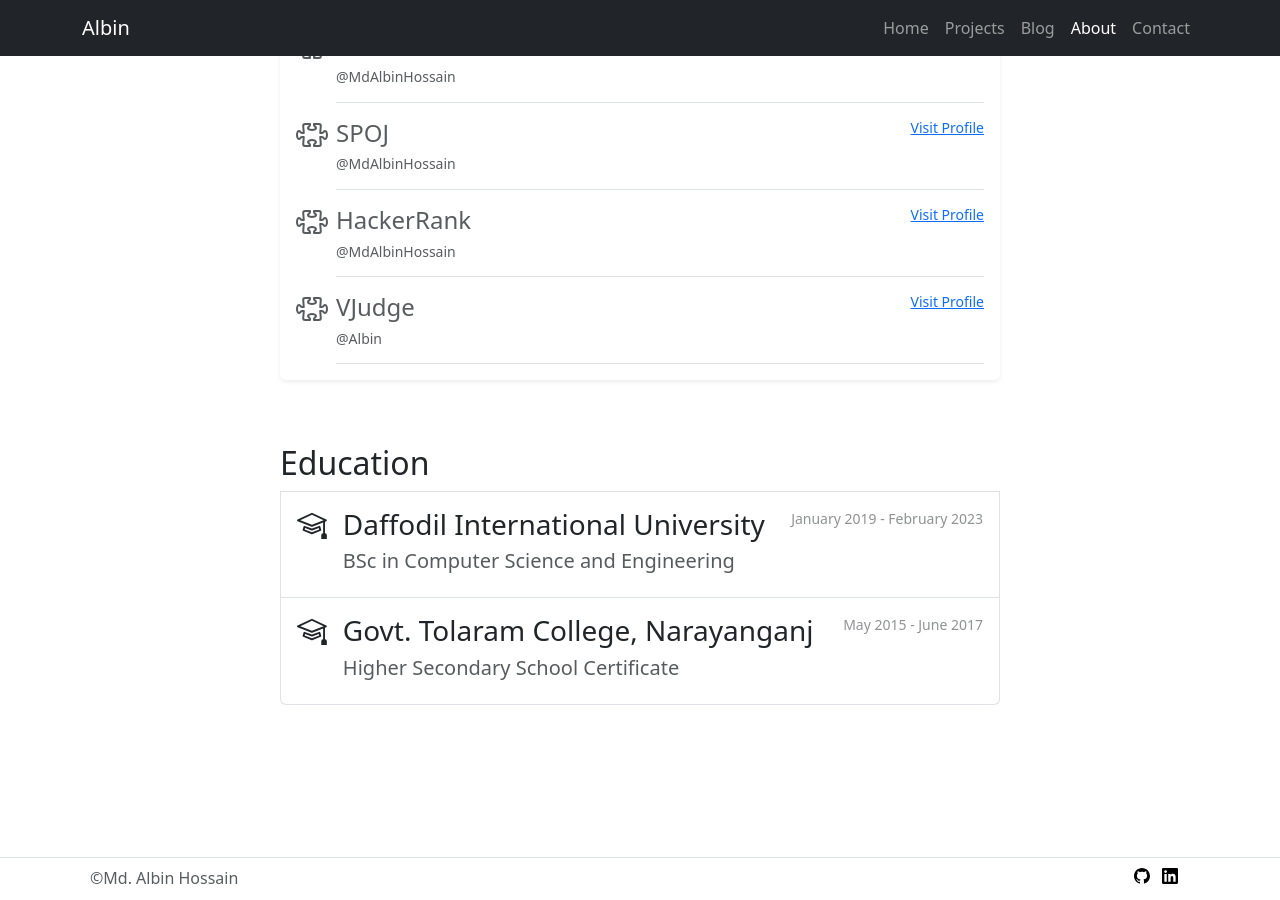
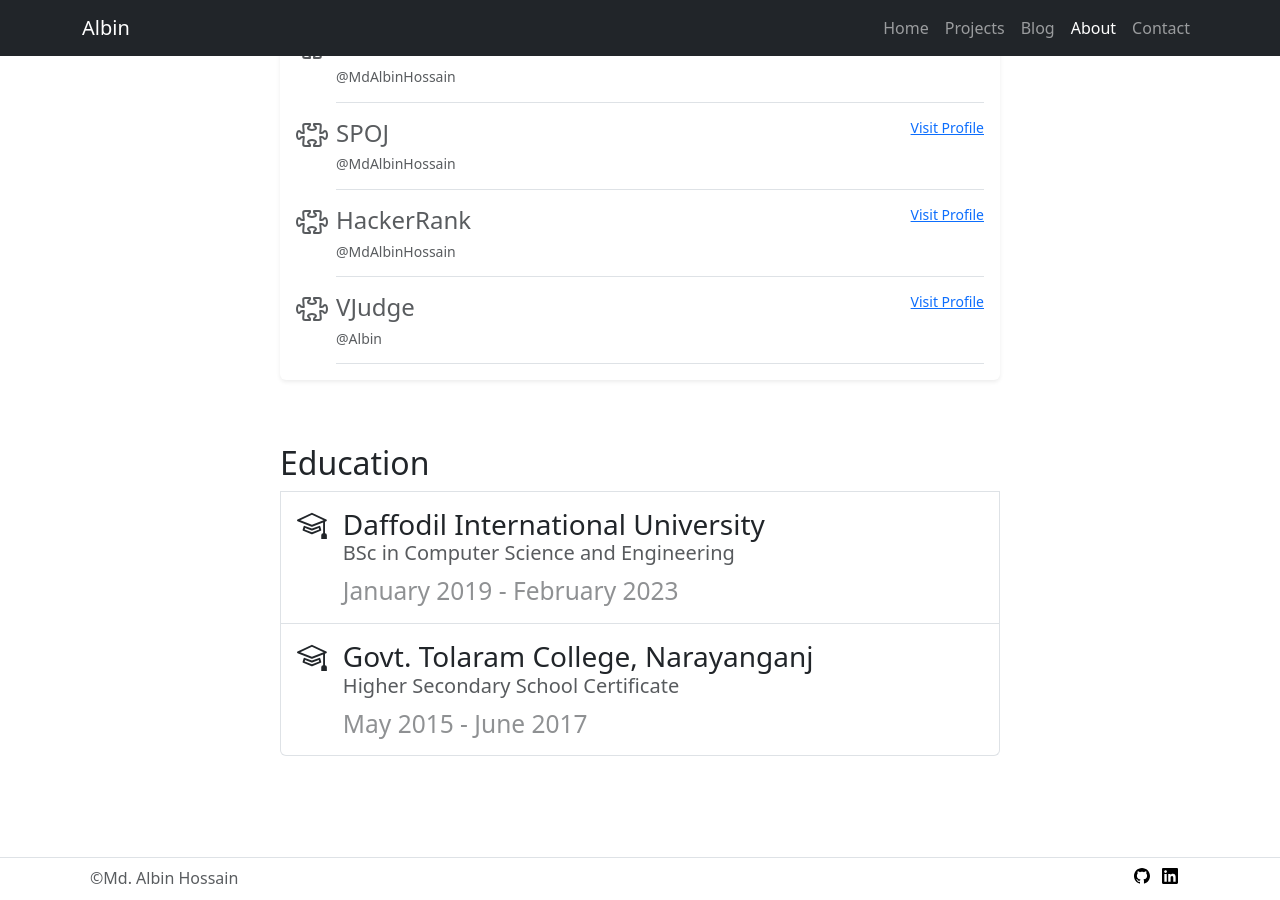
Before and after one commit to MdAlbinHossain/albin.com.bd, a Jekyll site: the page built from pages/about.markdown, in a window 1280 px wide and 900 px high, scrolled down 742 px. Built offline with Jekyll 4.4.1, drawn with Linux system fonts in a browser that asks for light colours; emoji names are drawn with the system emoji font.

Commit message:
Fix typo and add missing class in education.html

```diff
--- a/_includes/education.html
+++ b/_includes/education.html
@@ -1,13 +1,16 @@
 <a href="#" class="list-group-item list-group-item-action d-flex gap-3 py-3" aria-current="true">
-    <svg xmlns="http://www.w3.org/2000/svg" width="32" height="32" fill="currentColor" class="bi bi-mortarboard" viewBox="0 0 16 16">
-        <path d="M8.211 2.047a.5.5 0 0 0-.422 0l-7.5 3.5a.5.5 0 0 0 .025.917l7.5 3a.5.5 0 0 0 .372 0L14 7.14V13a1 1 0 0 0-1 1v2h3v-2a1 1 0 0 0-1-1V6.739l.686-.275a.5.5 0 0 0 .025-.917zM8 8.46 1.758 5.965 8 3.052l6.242 2.913z"/>
-        <path d="M4.176 9.032a.5.5 0 0 0-.656.327l-.5 1.7a.5.5 0 0 0 .294.605l4.5 1.8a.5.5 0 0 0 .372 0l4.5-1.8a.5.5 0 0 0 .294-.605l-.5-1.7a.5.5 0 0 0-.656-.327L8 10.466zm-.068 1.873.22-.748 3.496 1.311a.5.5 0 0 0 .352 0l3.496-1.311.22.748L8 12.46z"/>
-      </svg>
+    <svg xmlns="http://www.w3.org/2000/svg" width="32" height="32" fill="currentColor" class="bi bi-mortarboard"
+        viewBox="0 0 16 16">
+        <path
+            d="M8.211 2.047a.5.5 0 0 0-.422 0l-7.5 3.5a.5.5 0 0 0 .025.917l7.5 3a.5.5 0 0 0 .372 0L14 7.14V13a1 1 0 0 0-1 1v2h3v-2a1 1 0 0 0-1-1V6.739l.686-.275a.5.5 0 0 0 .025-.917zM8 8.46 1.758 5.965 8 3.052l6.242 2.913z" />
+        <path
+            d="M4.176 9.032a.5.5 0 0 0-.656.327l-.5 1.7a.5.5 0 0 0 .294.605l4.5 1.8a.5.5 0 0 0 .372 0l4.5-1.8a.5.5 0 0 0 .294-.605l-.5-1.7a.5.5 0 0 0-.656-.327L8 10.466zm-.068 1.873.22-.748 3.496 1.311a.5.5 0 0 0 .352 0l3.496-1.311.22.748L8 12.46z" />
+    </svg>
     <div class="d-flex gap-2 w-100 justify-content-between">
         <div>
-            <h3>{{ school.name }}</h3>
+            <h3c class="h3">{{ school.name }}</h3>
             <p class="h5 opacity-75">{{ school.degree }}</p>
+            <small class="opacity-50">{{ school.from }} - {{ school.to }}</small>
         </div>
-        <small class="opacity-50 text-nowrap">{{ school.from }} - {{ school.to }}</small>
     </div>
 </a>
```
